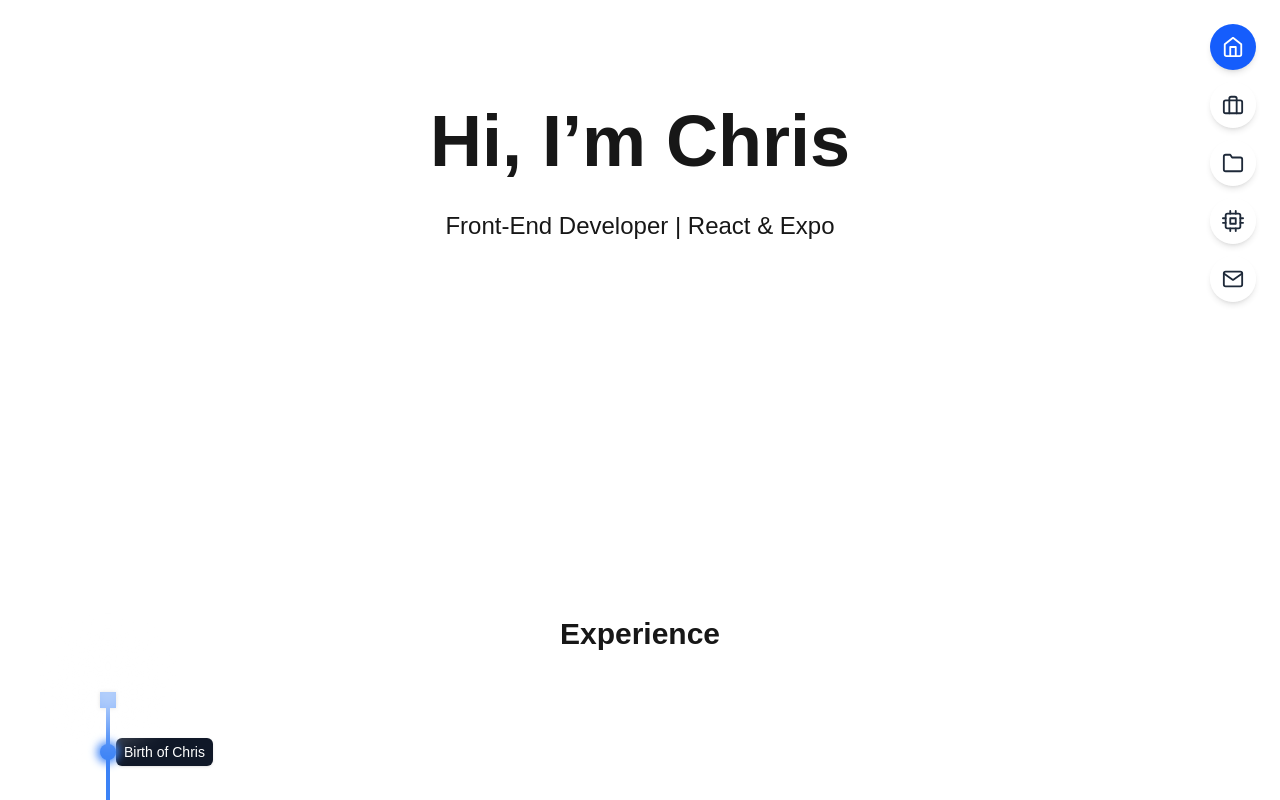
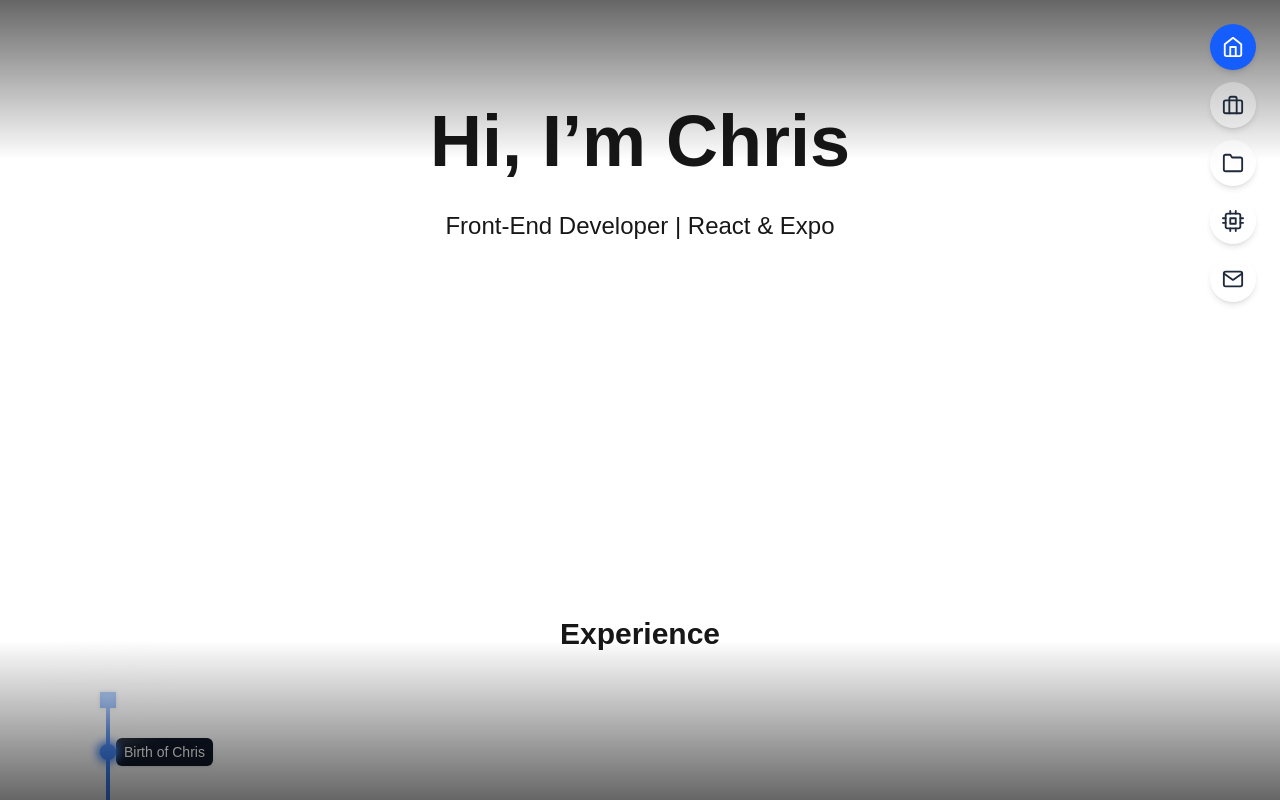
Before and after one commit to cmese/portfolio-site, a Next.js app: page / in a window 1280 px wide. Shown: the top 800 px of the page. Built offline with nearby package versions, Linux system fonts and the light colour scheme.

Commit message:
added global shadows around edges in root layout

```diff
--- a/src/app/layout.tsx
+++ b/src/app/layout.tsx
@@ -16,6 +16,16 @@
         {/** global UI */}
         <Dock />
         <CommandPalette />
+
+        {/* top & bottom shadow – pointer-events:none so it never steals scroll */}
+        <div
+          className="pointer-events-none fixed inset-x-0 top-0 h-40
+                        bg-gradient-to-b from-black/60 to-transparent z-40"
+        />
+        <div
+          className="pointer-events-none fixed inset-x-0 bottom-0 h-40
+                        bg-gradient-to-t from-black/60 to-transparent z-40"
+        />
 
         {/* page sections mount here */}
         {children}
```
